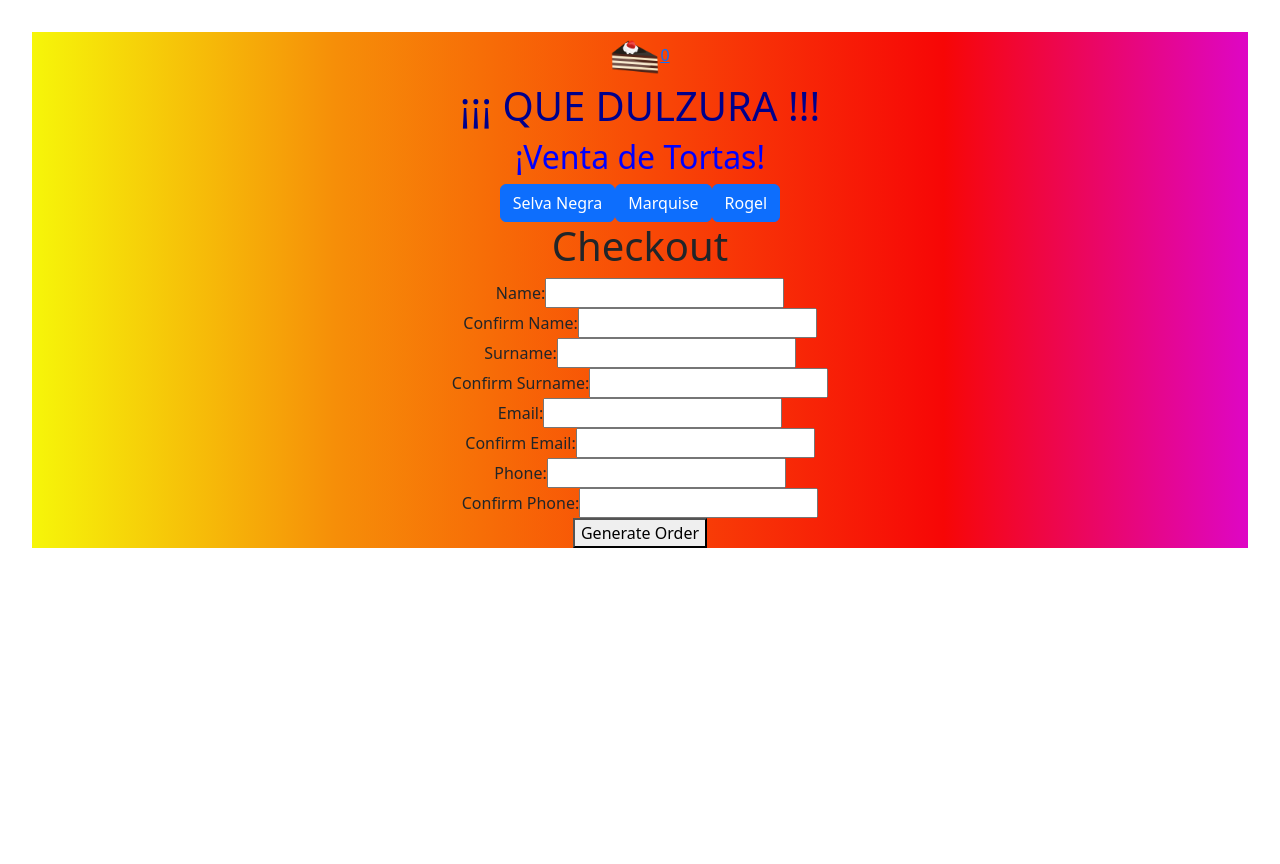
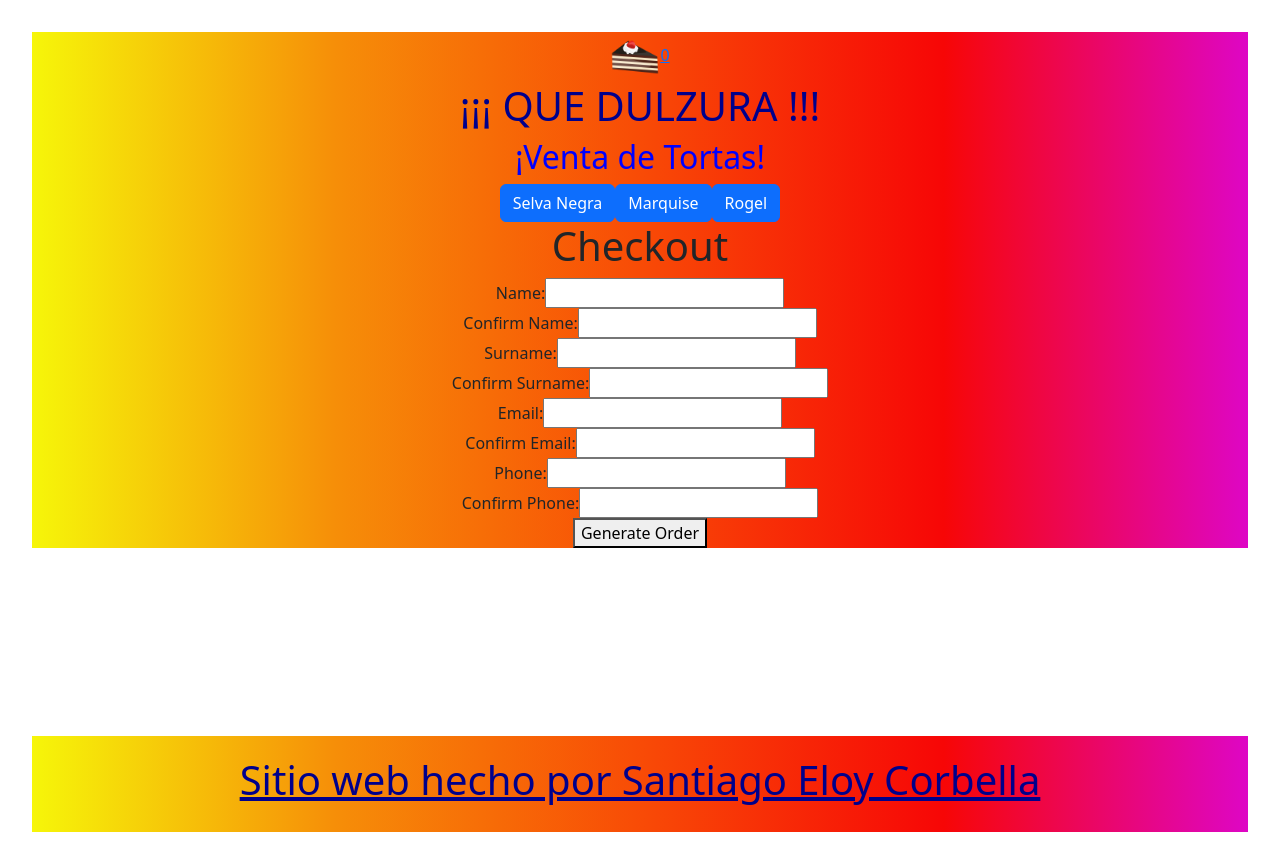
Before and after one commit to santiagocorbella/comision54045-segundoproyect, a React (Vite) app in the folder newecommerce2react54045/: page /checkout in a window 1280 px wide. Before the commit the page ends 800 px from the top, so only its background shows below. Built offline with nearby package versions, Linux system fonts and the light colour scheme.

Commit message:
tercera-entrega-final-footer

```diff
--- a/newecommerce2react54045/src/App.jsx
+++ b/newecommerce2react54045/src/App.jsx
@@ -1,5 +1,5 @@
 import './App.css'
-import  Navbar from './components/Navbar/Navbar'
+import Navbar from './components/Navbar/Navbar'
 import ItemListContainer from './components/ItemListContainer/ItemListContainer'
 import ItemDetailContainer from './components/ItemDetailContainer/ItemDetailContainer'
 import { BrowserRouter, Routes, Route } from 'react-router-dom'
@@ -7,27 +7,31 @@ import { CartProvider } from './context/CartContext'
 import { NotificationProvider } from './notification/NotificationsService'
 import CartView from './components/CartView/CartView'
 import Checkout from './components/Checkout/Checkout'
+import Footer from './components/Footer/Footer'
+import 'bootstrap/dist/css/bootstrap.min.css'
 
 const App = () => {
-
   return (
-   <>
     <BrowserRouter>
       <NotificationProvider>
         <CartProvider>
-       <Navbar/>
+          <div className="d-flex flex-column min-vh-100">
+            <Navbar />
+            <main className="flex-fill">
               <Routes>
-        <Route path='/' element ={<ItemListContainer greeting={'¡Bienvenidos!'}/>}/>
-        <Route path='/category/:categoryId' element={<ItemListContainer greeting={'¡Productos de la categoria!'}/>}/>
-        <Route path= '/item/:itemId' element={<ItemDetailContainer />} />
-        <Route path='/cart' element={<CartView/>}/>
-        <Route path='/checkout' element={<Checkout/>}/>
+                <Route path='/' element={<ItemListContainer greeting={'¡Bienvenidos!'} />} />
+                <Route path='/category/:categoryId' element={<ItemListContainer greeting={'¡Productos de la categoria!'} />} />
+                <Route path='/item/:itemId' element={<ItemDetailContainer />} />
+                <Route path='/cart' element={<CartView />} />
+                <Route path='/checkout' element={<Checkout />} />
               </Routes>
+            </main>
+            <Footer />
+          </div>
         </CartProvider>
       </NotificationProvider>
     </BrowserRouter>
-   </>
-  )
+  );
 }
 
 export default App
--- /dev/null
+++ b/newecommerce2react54045/src/components/Footer/Footer.jsx
@@ -0,0 +1,16 @@
+const Footer = () => {
+    return (
+        <footer style={{
+                background: 'linear-gradient(to right, hsl(60, 93%, 50%), #f68e08, #f84b06, #f70606, #de06c5)',
+                textDecoration: 'underline', margin: 0,
+                color: 'darkblue',
+                textAlign: 'center',
+                padding: '20px',
+
+            }}>
+            <h1>Sitio web hecho por Santiago Eloy Corbella</h1>
+        </footer>
+    );
+}
+
+export default Footer
```
Lines whose indentation alone changed are shown as unchanged.
